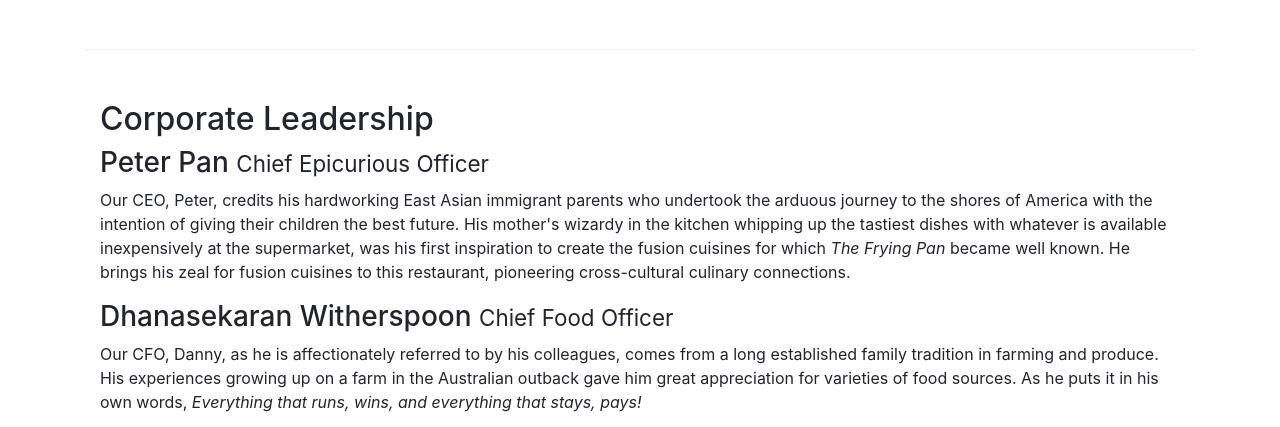
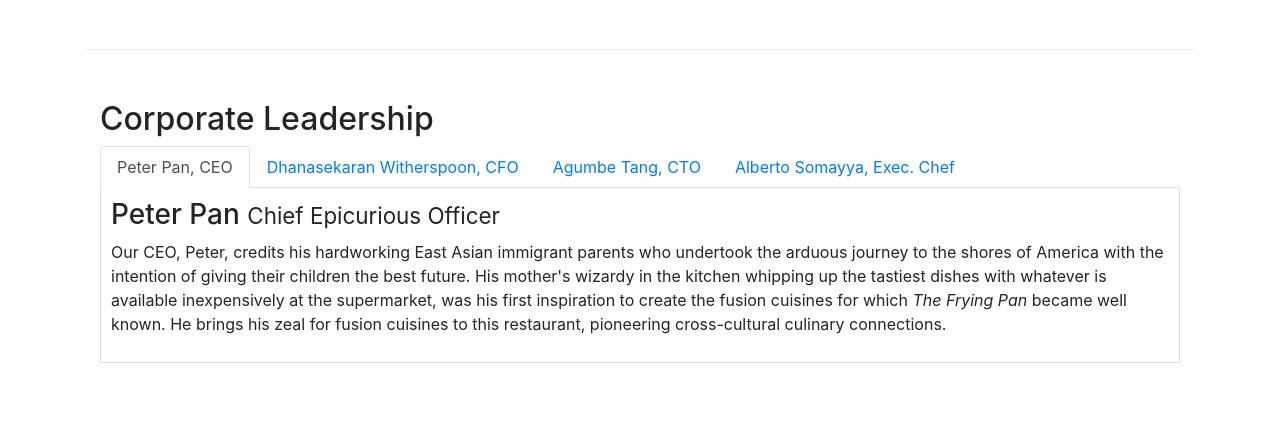
Before and after one commit to krushnatkhawale/confusion, a website: page aboutus.html in a window 1280 px wide. Shown: the part 922-1349 px from the top of the page. Drawn offline with nearby package versions, Linux system fonts and the light colour scheme.

Commit message:
Tabs added to about us page

```diff
--- a/aboutus.html
+++ b/aboutus.html
@@ -100,16 +100,50 @@
 
 
         <div class="row row-content justify-content-center">
-            <div class="col-12 col-sm-12">
+            <div class="col-12">
                 <h2>Corporate Leadership</h2>
+
+                <ul class="nav nav-tabs">
+                    <li class="nav-item">
+                        <a class="nav-link active" href="#peter"
+                        role="tab"  data-toggle="tab">Peter Pan, CEO</a>
+                    </li>
+                    <li class="nav-item">
+                        <a class="nav-link" href="#danny"
+                        role="tab"  data-toggle="tab">Dhanasekaran Witherspoon, CFO</a>
+                    </li>
+                    <li class="nav-item">
+                        <a class="nav-link" href="#agumbe"
+                        role="tab"  data-toggle="tab">Agumbe Tang, CTO</a>
+                    </li>
+                    <li class="nav-item">
+                        <a class="nav-link" href="#alberto"
+                        role="tab"  data-toggle="tab">Alberto Somayya, Exec. Chef</a>
+                    </li>
+                </ul>
+
+                <div class="tab-content">
+
+                    <div role="tabpanel" class="tab-pane fade show active" id="peter">
                         <h3>Peter Pan <small>Chief Epicurious Officer</small></h3>
                         <p class="d-none d-sm-block">Our CEO, Peter, credits his hardworking East Asian immigrant parents who undertook the arduous journey to the shores of America with the intention of giving their children the best future. His mother's wizardy in the kitchen whipping up the tastiest dishes with whatever is available inexpensively at the supermarket, was his first inspiration to create the fusion cuisines for which <em>The Frying Pan</em> became well known. He brings his zeal for fusion cuisines to this restaurant, pioneering cross-cultural culinary connections.</p>
+                    </div>
+
+                    <div role="tabpanel" class="tab-pane fade" id="danny">
                         <h3>Dhanasekaran Witherspoon <small>Chief Food Officer</small></h3>
                         <p class="d-none d-sm-block">Our CFO, Danny, as he is affectionately referred to by his colleagues, comes from a long established family tradition in farming and produce. His experiences growing up on a farm in the Australian outback gave him great appreciation for varieties of food sources. As he puts it in his own words, <em>Everything that runs, wins, and everything that stays, pays!</em></p>
+                    </div>
+
+                    <div role="tabpanel" class="tab-pane fade" id="agumbe">
                         <h3>Agumbe Tang <small>Chief Taste Officer</small></h3>
                         <p class="d-none d-sm-block">Blessed with the most discerning gustatory sense, Agumbe, our CTO, personally ensures that every dish that we serve meets his exacting tastes. Our chefs dread the tongue lashing that ensues if their dish does not meet his exacting standards. He lives by his motto, <em>You click only if you survive my lick.</em></p>
+                    </div>
+
+                    <div role="tabpanel" class="tab-pane fade" id="alberto">
                         <h3>Alberto Somayya <small>Executive Chef</small></h3>
                         <p class="d-none d-sm-block">Award winning three-star Michelin chef with wide International experience having worked closely with whos-who in the culinary world, he specializes in creating mouthwatering Indo-Italian fusion experiences. He says, <em>Put together the cuisines from the two craziest cultures, and you get a winning hit! Amma Mia!</em></p>
+                    </div>
+                </div>
             </div>
        </div>
        <div class="row row-content">
--- a/css/styles.css
+++ b/css/styles.css
@@ -37,3 +37,10 @@ body{
 .navbar-dark {
     background-color: #512DA8;
 }
+
+.tab-content {
+    border-left: 1px solid #ddd;
+    border-right: 1px solid #ddd;
+    border-bottom: 1px solid #ddd;
+    padding: 10px;
+}
```
Lines whose indentation alone changed are shown as unchanged.
